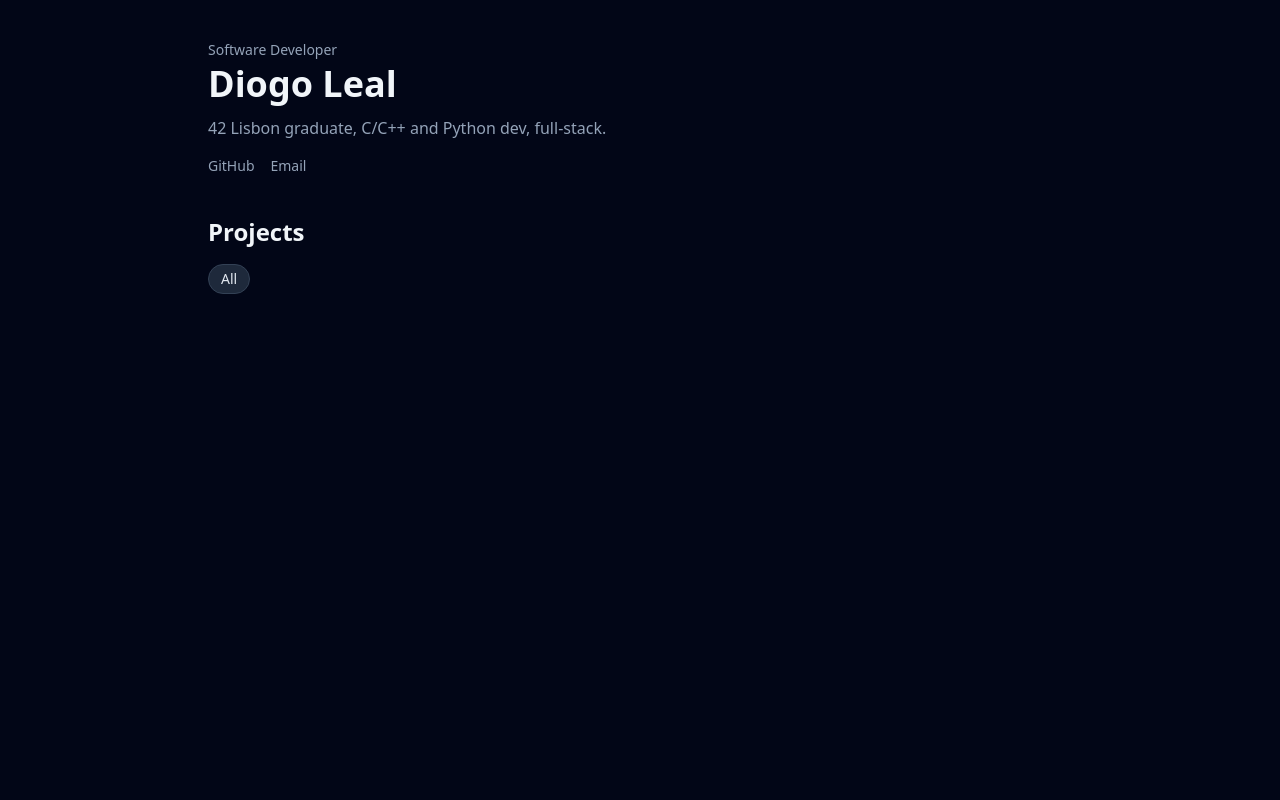
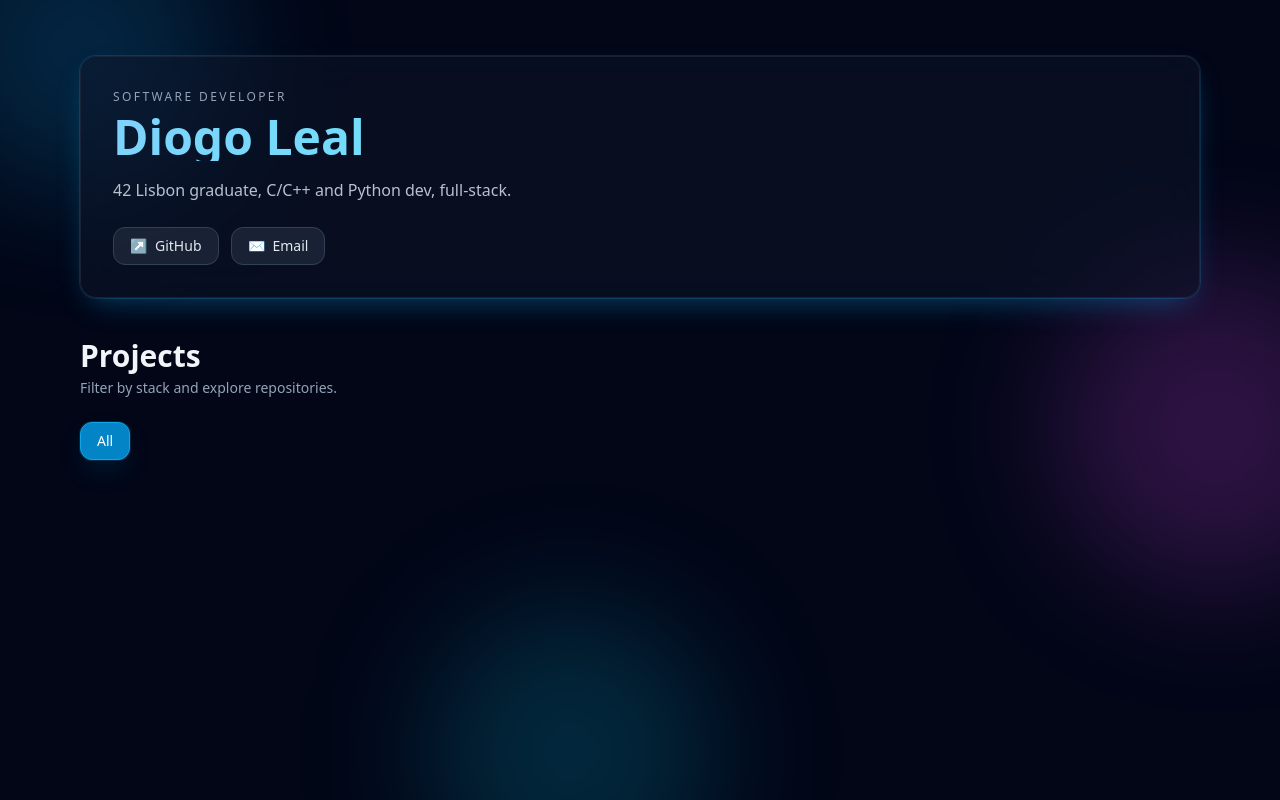
Before and after one commit to MrDeal7/GitForge, a Flask app: page / in a window 1280 px wide. Run offline with Flask 3, Linux system fonts and the light colour scheme; data that the repository does not hold is empty; some libraries are stand-ins or nearby versions.

Commit message:
html changed and style updated

```diff
--- a/main.py
+++ b/main.py
@@ -13,12 +13,13 @@ def home():
 	response = requests.get(url)
 	allRepos = response.json()
 
-	web_languages = {"JavaScript", "TypeScript", None}
+	webLanguages = {"JavaScript", "TypeScript", None}
 	for repo in allRepos:
 		language = repo.get("language")
-		repo["filter_language"] = "Fullstack Web Page" if language in web_languages else language
+		repo["filter_language"] = "Fullstack Web Page" if language in webLanguages else language
 
-	repos = sorted(allRepos, key=lambda r: (r["filter_language"] or "zzzz").lower())
+	reposWithDescription = [r for r in allRepos if r.get("description")]
+	repos = sorted(reposWithDescription, key=lambda r: (r["filter_language"] or "zzzz").lower())
 	languages = sorted({r["filter_language"] for r in repos if r.get("filter_language")}, key=str.lower)
 	return render_template("index.html", config=config, repos=repos, languages=languages)
 
--- a/templates/index.html
+++ b/templates/index.html
@@ -5,21 +5,42 @@
   <meta name="viewport" content="width=device-width, initial-scale=1.0" />
   <title>{{ config.name }} – Portfolio</title>
   <script src="https://cdn.tailwindcss.com"></script>
+  <script>
+    tailwind.config = {
+      theme: {
+        extend: {
+          boxShadow: {
+            glow: '0 0 0 1px rgba(56, 189, 248, 0.15), 0 12px 32px -12px rgba(14, 165, 233, 0.45)'
+          }
+        }
+      }
+    };
+  </script>
 </head>
-<body class="bg-slate-950 text-slate-100 min-h-screen">
-  <div class="max-w-4xl mx-auto px-4 py-10">
+<body class="bg-slate-950 text-slate-100 min-h-screen selection:bg-sky-500/30">
+  <div class="fixed inset-0 -z-10 overflow-hidden">
+    <div class="absolute -top-24 -left-16 h-72 w-72 rounded-full bg-sky-500/20 blur-3xl"></div>
+    <div class="absolute top-1/3 -right-24 h-80 w-80 rounded-full bg-fuchsia-500/20 blur-3xl"></div>
+    <div class="absolute -bottom-24 left-1/3 h-72 w-72 rounded-full bg-cyan-500/20 blur-3xl"></div>
+  </div>
+
+  <div class="max-w-6xl mx-auto px-4 py-10 md:py-14">
     <!-- Header -->
-    <header class="mb-10">
-      <p class="text-sm text-slate-400">Software Developer</p>
-      <h1 class="text-4xl font-bold mt-1">{{ config.name }}</h1>
-      <p class="text-slate-400 mt-3 max-w-xl">
+    <header class="mb-10 rounded-2xl border border-slate-800/80 bg-slate-900/50 backdrop-blur-xl p-6 md:p-8 shadow-glow">
+      <p class="text-xs tracking-[0.2em] uppercase text-slate-400">Software Developer</p>
+      <h1 class="text-4xl md:text-5xl font-black mt-2 bg-gradient-to-r from-sky-300 via-cyan-300 to-fuchsia-300 bg-clip-text text-transparent">
+        {{ config.name }}
+      </h1>
+      <p class="text-slate-300/90 mt-4 max-w-2xl leading-relaxed">
         {{ config.bio }}
       </p>
-      <div class="mt-4 flex gap-4 text-sm text-slate-400">
-        <a href="https://github.com/{{ config.github_username }}" class="hover:text-white">
+      <div class="mt-6 flex flex-wrap gap-3 text-sm">
+        <a href="https://github.com/{{ config.github_username }}" target="_blank" class="inline-flex items-center gap-2 rounded-xl border border-slate-700 bg-slate-800/80 px-4 py-2 text-slate-200 hover:border-sky-400/60 hover:text-white transition">
+          <span>↗</span>
           GitHub
         </a>
-        <a href="mailto:{{ config.email }}" class="hover:text-white">
+        <a href="mailto:{{ config.email }}" class="inline-flex items-center gap-2 rounded-xl border border-slate-700 bg-slate-800/80 px-4 py-2 text-slate-200 hover:border-fuchsia-400/60 hover:text-white transition">
+          <span>✉</span>
           Email
         </a>
       </div>
@@ -27,18 +48,23 @@
 
     <!-- Projects section -->
     <section>
-      <h2 class="text-2xl font-semibold mb-4">Projects</h2>
+      <div class="mb-6 flex flex-wrap items-end justify-between gap-3">
+        <div>
+          <h2 class="text-3xl font-bold">Projects</h2>
+          <p class="text-slate-400 text-sm mt-1">Filter by stack and explore repositories.</p>
+        </div>
+      </div>
 
-      <div class="flex flex-wrap gap-2 mb-6" id="language-filters">
+      <div class="flex flex-wrap gap-2 mb-8" id="language-filters">
         <button
-          class="language-btn px-3 py-1 rounded-full text-sm border border-slate-700 bg-slate-800 text-slate-200"
+          class="language-btn px-4 py-2 rounded-xl text-sm font-medium border border-slate-700 bg-slate-800/90 text-slate-200 hover:border-sky-400/60 hover:text-white transition"
           data-language="All"
         >
           All
         </button>
         {% for language in languages %}
         <button
-          class="language-btn px-3 py-1 rounded-full text-sm border border-slate-700 bg-slate-900 text-slate-300 hover:text-white"
+          class="language-btn px-4 py-2 rounded-xl text-sm font-medium border border-slate-700 bg-slate-900/80 text-slate-300 hover:border-sky-400/60 hover:text-white transition"
           data-language="{{ language }}"
         >
           {{ language }}
@@ -46,23 +72,30 @@
         {% endfor %}
       </div>
 
-      <div class="grid gap-4 md:grid-cols-2">
+      <div class="grid gap-4 sm:grid-cols-2 xl:grid-cols-3">
         {% for repo in repos %}
         <article
-          class="project-card bg-slate-900/60 border border-slate-800 rounded-lg p-4 flex flex-col"
+          class="project-card group bg-slate-900/60 border border-slate-800 rounded-2xl p-5 flex flex-col transition duration-300 hover:-translate-y-1 hover:border-sky-500/50 hover:shadow-glow"
           data-language="{{ repo.filter_language or '' }}"
         >
-          <h3 class="text-lg font-semibold text-sky-400 mb-1">
-            <a href="{{ repo.html_url }}" target="_blank" class="hover:underline">
+          <div class="mb-3 flex items-center justify-between gap-3">
+            <span class="inline-flex items-center rounded-full border border-sky-500/30 bg-sky-500/10 px-2.5 py-1 text-[11px] font-medium text-sky-300">
+              {{ repo.filter_language or repo.language or 'Other' }}
+            </span>
+            <span class="text-xs text-slate-500">⭐ {{ repo.stargazers_count }}</span>
+          </div>
+
+          <h3 class="text-lg font-bold text-slate-100 mb-2">
+            <a href="{{ repo.html_url }}" target="_blank" class="group-hover:text-sky-300 transition">
               {{ repo.name }}
             </a>
           </h3>
-          <p class="text-sm text-slate-400 mb-3">
+          <p class="text-sm text-slate-300/80 mb-4 leading-relaxed">
             {{ repo.description or 'No description provided.' }}
           </p>
-          <div class="mt-auto flex justify-between items-center text-xs text-slate-500">
+          <div class="mt-auto flex items-center justify-between text-xs text-slate-400 pt-2 border-t border-slate-800/80">
             <span>{{ repo.language or 'No primary language' }}</span>
-            <span>⭐ {{ repo.stargazers_count }}</span>
+            <a href="{{ repo.html_url }}" target="_blank" class="text-sky-300 hover:text-sky-200 transition">View Repo →</a>
           </div>
         </article>
         {% endfor %}
@@ -76,16 +109,16 @@
 
     function setActiveButton(activeButton) {
       buttons.forEach((btn) => {
-        btn.classList.remove('bg-sky-700', 'text-white', 'border-sky-600');
+        btn.classList.remove('bg-sky-600', 'text-white', 'border-sky-500', 'shadow-glow');
         if (btn.dataset.language === 'All') {
-          btn.classList.add('bg-slate-800', 'text-slate-200', 'border-slate-700');
+          btn.classList.add('bg-slate-800/90', 'text-slate-200', 'border-slate-700');
         } else {
-          btn.classList.add('bg-slate-900', 'text-slate-300', 'border-slate-700');
+          btn.classList.add('bg-slate-900/80', 'text-slate-300', 'border-slate-700');
         }
       });
 
-      activeButton.classList.remove('bg-slate-800', 'bg-slate-900', 'text-slate-200', 'text-slate-300', 'border-slate-700');
-      activeButton.classList.add('bg-sky-700', 'text-white', 'border-sky-600');
+      activeButton.classList.remove('bg-slate-800/90', 'bg-slate-900/80', 'text-slate-200', 'text-slate-300', 'border-slate-700');
+      activeButton.classList.add('bg-sky-600', 'text-white', 'border-sky-500', 'shadow-glow');
     }
 
     buttons.forEach((button) => {
@@ -101,6 +134,10 @@
         setActiveButton(button);
       });
     });
+
+    if (buttons.length > 0) {
+      setActiveButton(buttons[0]);
+    }
   </script>
 </body>
 </html>
```
